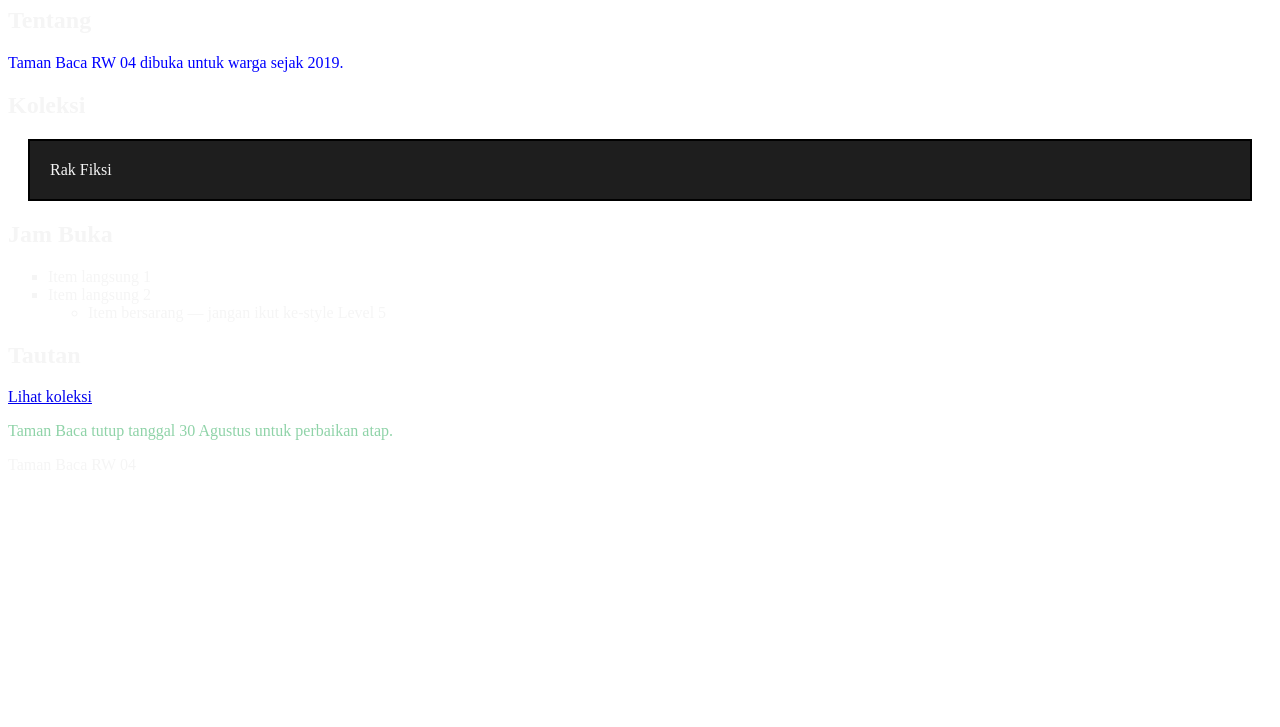
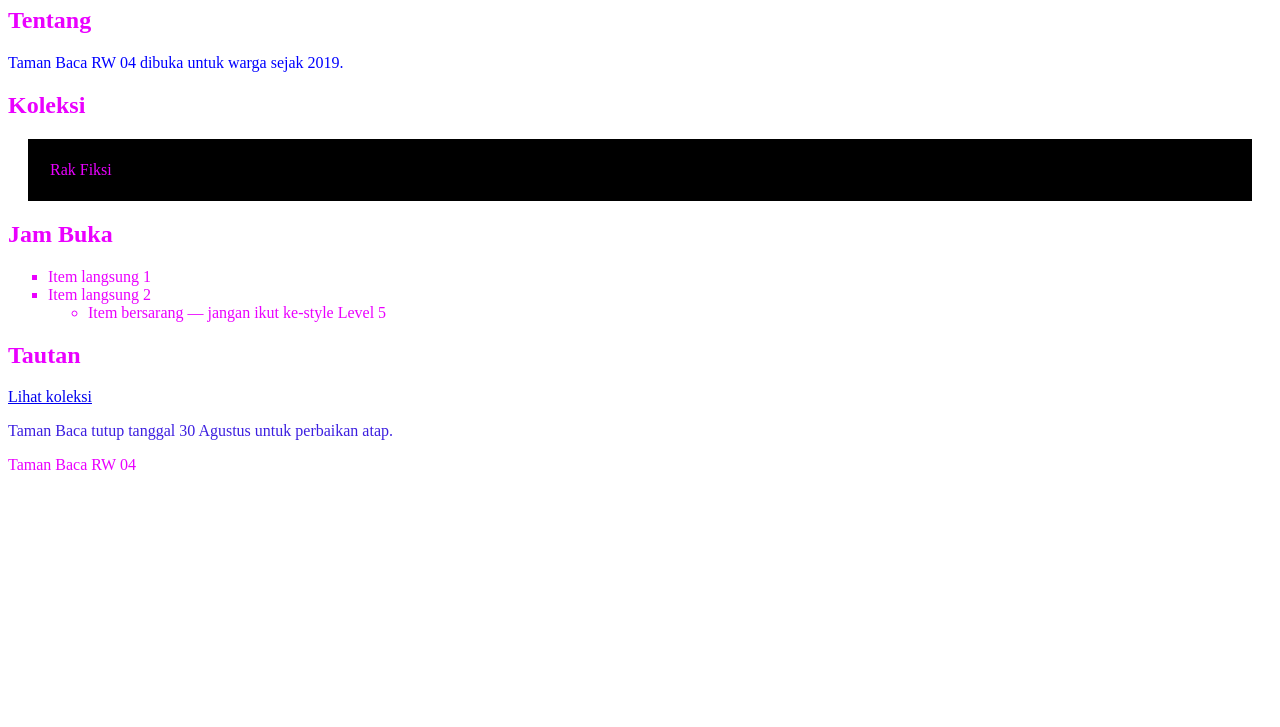
Before and after one commit to webdev-if-its/pweb-5053251039, a website: page m02/index.html in a window 1280 px wide. Shown: the part 73-800 px from the top of the page. Drawn offline with Linux system fonts and the dark colour scheme.

Commit message:
submit tugas m02

```diff
--- a/m02/style.css
+++ b/m02/style.css
@@ -83,8 +83,8 @@ body {
 /* Level 10 — Tema gelap */
 @media (prefers-color-scheme: dark) {
   :root {
-    --warna-aksen: #8fd3a8;
-    --warna-latar: #1e1e1e;
-    --warna-teks: #f5f5f5;
+    --warna-aksen: #3c1fe0;
+    --warna-latar: #000000;
+    --warna-teks: #ea00ff;
   }
 }
```
